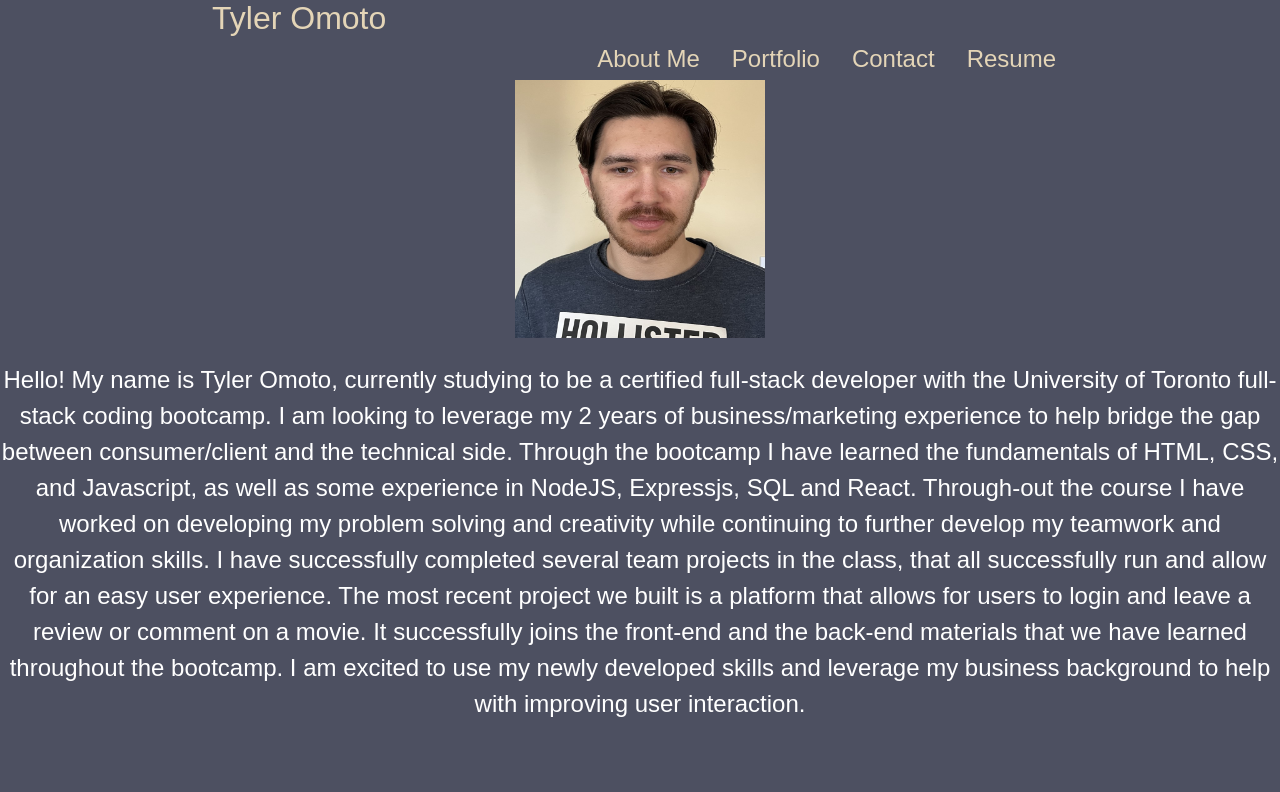
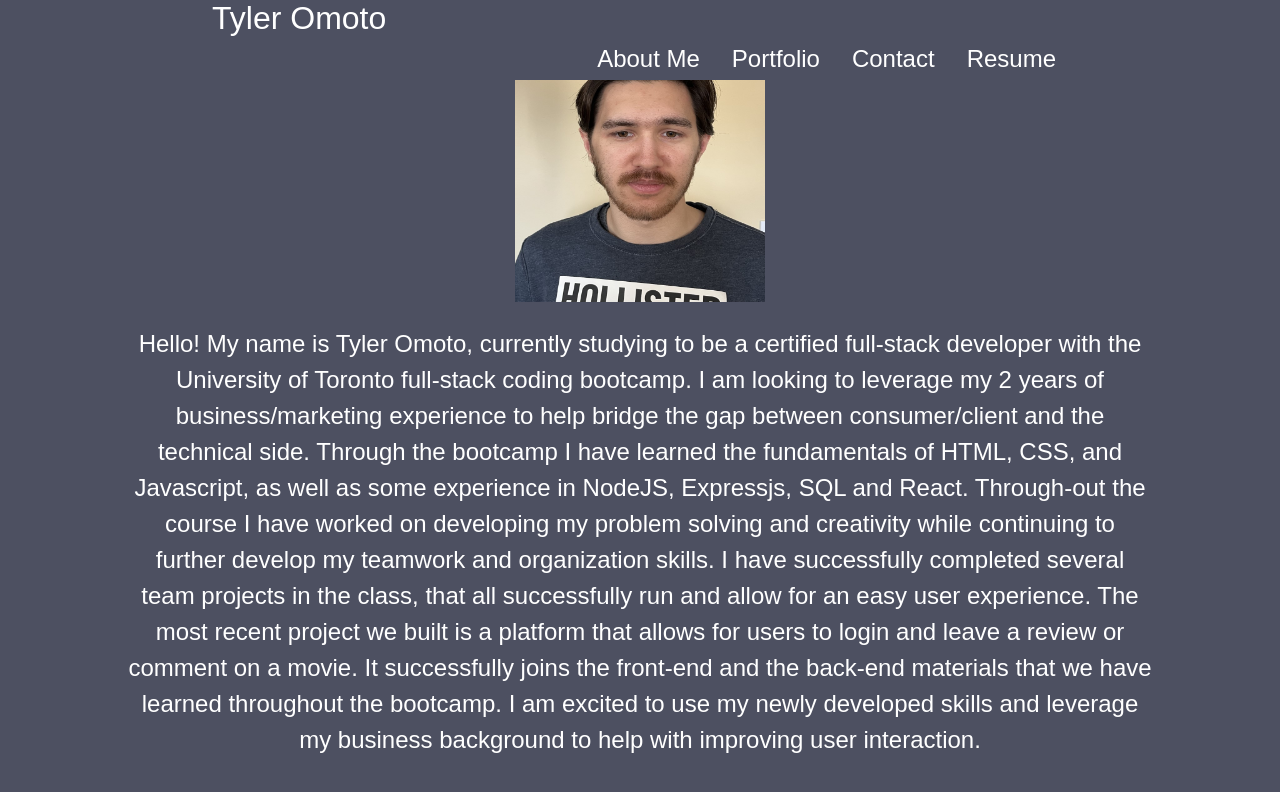
Before and after one commit to tyomoto/Professional-Portfolio, a React (Create React App) app: page / in a window 1280 px wide. Shown: the top 792 px of the page. Built offline with nearby package versions, Linux system fonts and the light colour scheme; the HTML template or start-up script is replaced by a standard one.

Commit message:
adjusted width of about me

```diff
--- a/src/styles/AboutMe.css
+++ b/src/styles/AboutMe.css
@@ -12,6 +12,7 @@
   .aboutMe-container p {
     font-size: 1.5rem;
     line-height: 150%;
+    width: 80%;
   }
 
   .aboutMe-container img {
--- a/src/styles/Navbar.css
+++ b/src/styles/Navbar.css
@@ -15,13 +15,13 @@
 .nav-name {
     justify-self: start;
     margin-left: 20px;
-    color: var(--beige);
+    color: var(--brightWhite);
 }
 
 .nav-name a{
     text-decoration: none;
     padding: 0.5rem 1rem;
-    color: var(--beige);
+    color: var(--brightWhite);
     font-size: 2rem;
     background-color: var()
 }
@@ -37,7 +37,7 @@
 }
 
 .nav-anchors-container a {
-    color: var(--beige);
+    color: var(--brightWhite);
     text-decoration: none;
     padding: 0.5rem 1rem;
 }
--- a/src/styles/Resume.css
+++ b/src/styles/Resume.css
@@ -29,3 +29,7 @@ h4{
     float: left;
     width: 50%;
 }
+
+a{
+    padding-top: 10px;
+}
```
